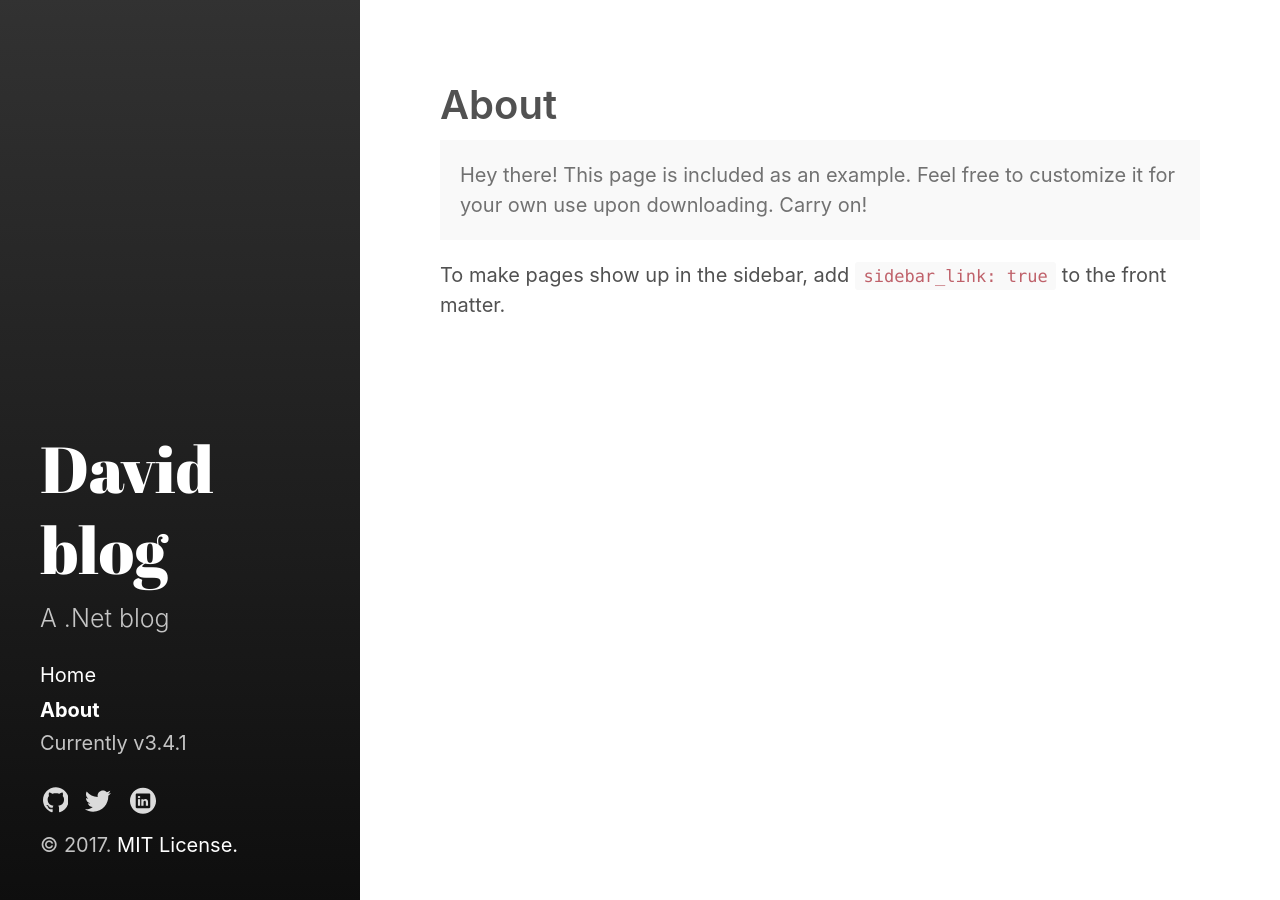
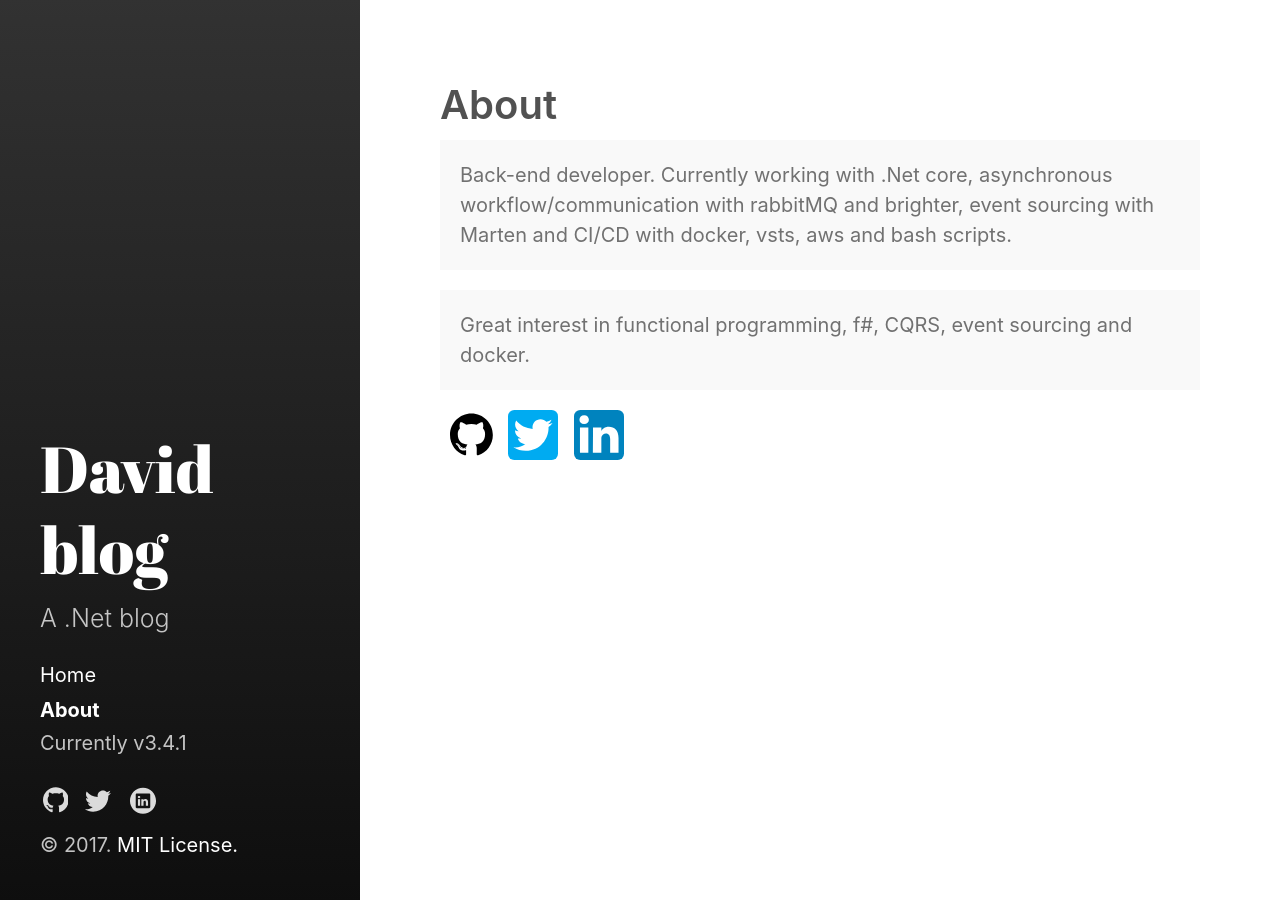
Before and after one commit to divad4686/divad4686.github.io, a Jekyll site: the page built from about.md, in a window 1280 px wide. Built offline with Jekyll 4.4.1, drawn with Linux system fonts in a browser that asks for light colours.

Commit message:
add about site

```diff
--- a/_sass/hydeout.scss
+++ b/_sass/hydeout.scss
@@ -16,3 +16,4 @@
 @import "hydeout/search";
 @import "hydeout/tags";
 @import "hydeout/share";
+@import "hydeout/about";
--- /dev/null
+++ b/_sass/hydeout/_about.scss
@@ -0,0 +1,10 @@
+.about-icons{
+    a{
+        margin-left: 10px;
+    }
+
+    svg {
+        height: 50px;
+        fill: black;
+    }
+}
--- a/about.md
+++ b/about.md
@@ -5,9 +5,16 @@ sidebar_link: true
 ---
 
 <p class="message">
-  Hey there! This page is included as an example. Feel free to customize it
-  for your own use upon downloading. Carry on!
+  Back-end developer. Currently working with .Net core, asynchronous workflow/communication with rabbitMQ and brighter, event sourcing with Marten and CI/CD with docker, vsts, aws and bash scripts.
+
+
+</p>
+<p class="message">
+Great interest in functional programming, f#, CQRS, event sourcing and docker.
 </p>
 
-To make pages show up in the sidebar, add `sidebar_link: true` to the front
-matter.
+<ul class="share-buttons about-icons">
+        <li><a href="https://github.com/divad4686/" target="_blank" title="Github">{% include svg/github.svg %}</a></li>
+        <li><a href="https://twitter.com/divad4686/" target="_blank" title="Twitter">{% include svg/share/Twitter.svg %}</a></li>
+        <li><a href="https://www.linkedin.com/in/divad4686/" target="_blank" title="LinkedIn">{% include svg/share/LinkedIn.svg %}</a></li>
+</ul>
```
